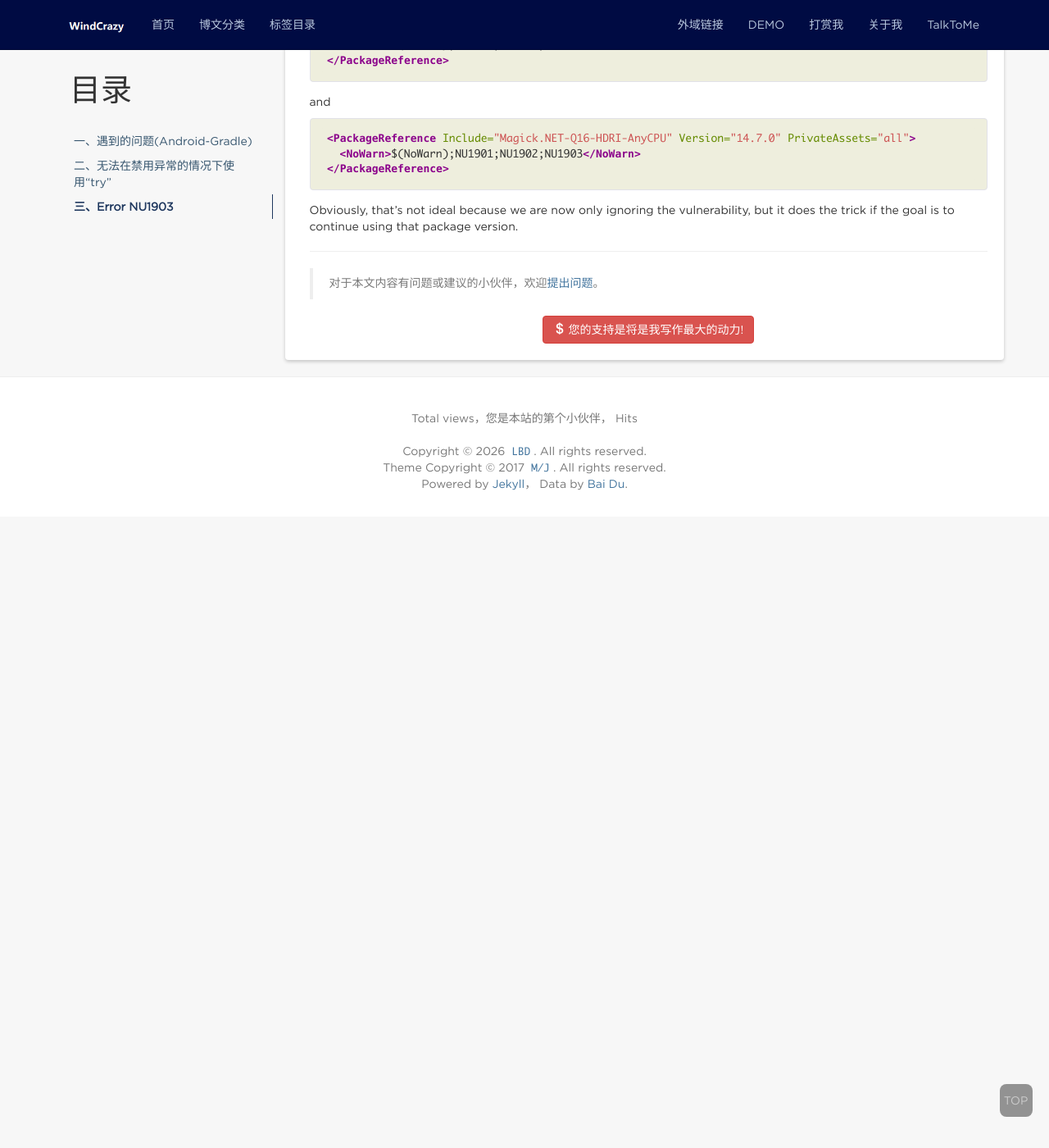
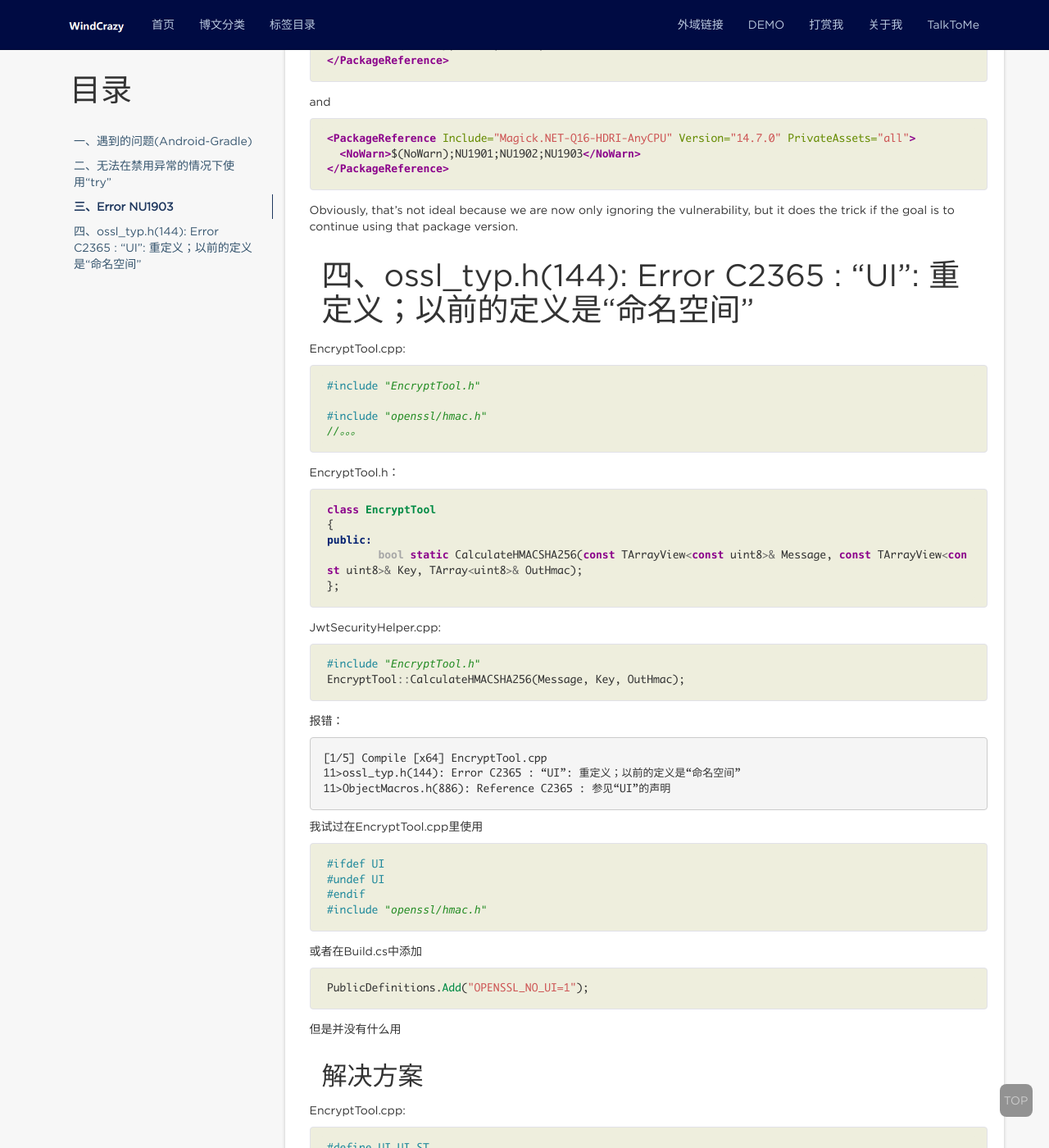
Before and after one commit to windcrazy123/windcrazy123.github.io, a Jekyll site: the page built from _posts/UE/Miscellaneous/2024-7-4-BuildFailed&Solution.md, in a window 1280 px wide and 1400 px high, scrolled down 7907 px. Shown: the whole window at 82% size. Built offline with Jekyll 4.4.1, drawn with Linux system fonts in a browser that asks for light colours; nearby versions of some CDN libraries; comment, search, counter and statistics services are not loaded; before the commit the page ends 8537 px from its top, so only the background shows below that; some of the changed text lies outside the part shown.

Commit message:
使用openssl“UI”: 重定义；以前的定义是“命名空间”

````diff
--- a/_posts/UE/Miscellaneous/2024-7-4-BuildFailed&Solution.md
+++ b/_posts/UE/Miscellaneous/2024-7-4-BuildFailed&Solution.md
@@ -364,3 +364,66 @@ and
 ```
 
 Obviously, that’s not ideal because we are now only ignoring the vulnerability, but it does the trick if the goal is to continue using that package version.
+
+# 四、ossl_typ.h(144): Error C2365 : “UI”: 重定义；以前的定义是“命名空间”
+
+EncryptTool.cpp:
+
+```cpp
+#include "EncryptTool.h"
+
+#include "openssl/hmac.h"
+//。。。
+```
+EncryptTool.h：
+```cpp
+class EncryptTool
+{
+public:
+	bool static CalculateHMACSHA256(const TArrayView<const uint8>& Message, const TArrayView<const uint8>& Key, TArray<uint8>& OutHmac);
+};
+```
+JwtSecurityHelper.cpp:
+```cpp
+#include "EncryptTool.h"
+EncryptTool::CalculateHMACSHA256(Message, Key, OutHmac);
+```
+报错：
+```ABAP
+[1/5] Compile [x64] EncryptTool.cpp
+11>ossl_typ.h(144): Error C2365 : “UI”: 重定义；以前的定义是“命名空间”
+11>ObjectMacros.h(886): Reference C2365 : 参见“UI”的声明
+```
+
+我试过在EncryptTool.cpp里使用
+
+```cpp
+#ifdef UI
+#undef UI
+#endif
+#include "openssl/hmac.h"
+```
+
+或者在Build.cs中添加
+
+```csharp
+PublicDefinitions.Add("OPENSSL_NO_UI=1");
+```
+
+但是并没有什么用
+
+## 解决方案
+
+EncryptTool.cpp:
+
+```cpp
+#define UI UI_ST
+THIRD_PARTY_INCLUDES_START
+#include "openssl/hmac.h"
+THIRD_PARTY_INCLUDES_END
+#undef UI
+```
+
+## 参考
+
+> [OpenSSL compile errorOpenSSL 编译错误](https://forums.unrealengine.com/t/openssl-compile-error/402878)
````
